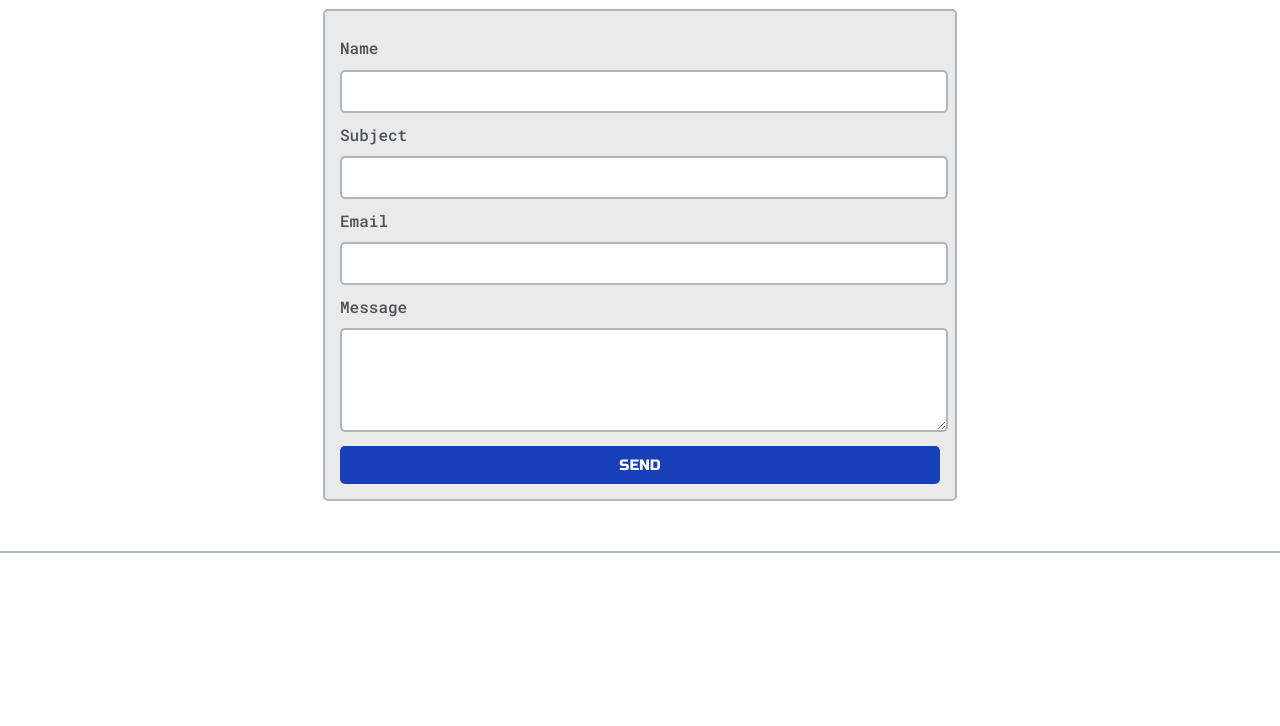
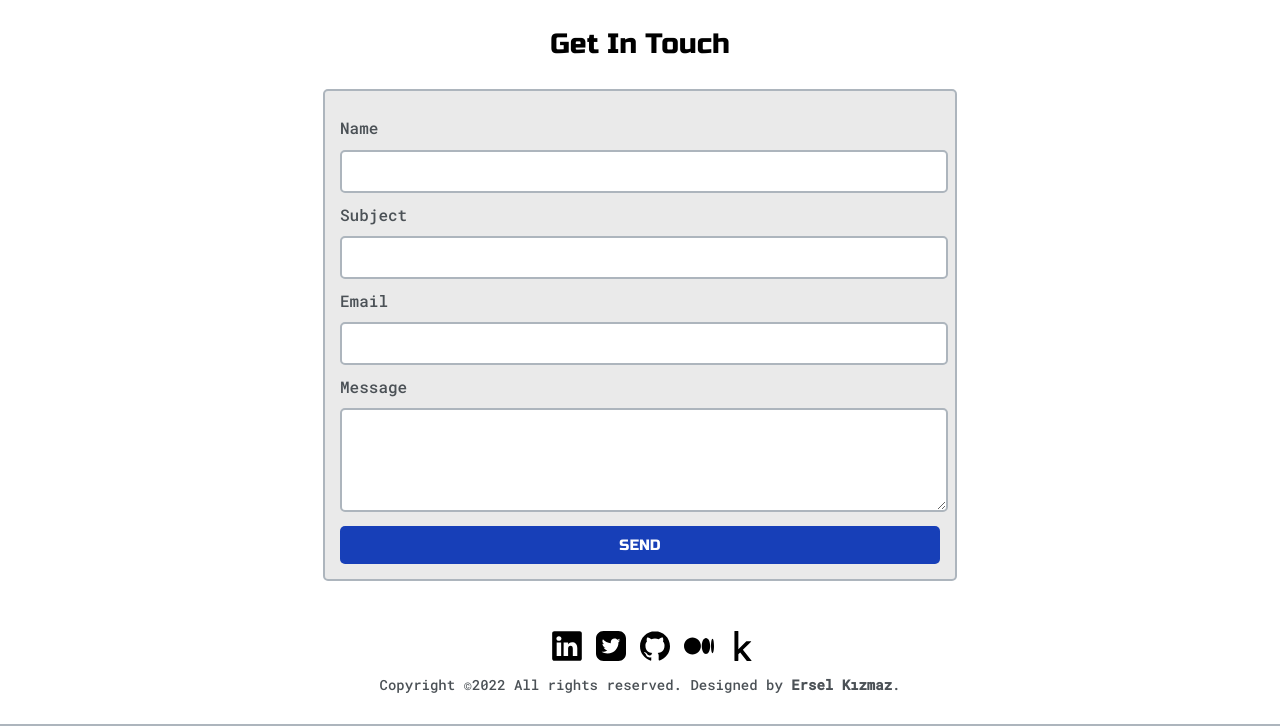
Before and after one commit to mrkizmaz/myWebsite_portfolio, a plain HTML site: page index.html in a window 1280 px wide. Shown: the part 1609-2335 px from the top of the page. Before the commit the page ends 2162 px from the top, so only its background shows below. Drawn offline with Linux system fonts and the light colour scheme.

Commit message:
added social links

```diff
--- a/default.css
+++ b/default.css
@@ -163,6 +163,7 @@ h6 { font-size: 16px;}
     height: 180px;
     width: 200px;
     object-fit: cover;
+    border-radius: 15px;
     border: 2px solid var(--borderColor);
 }
 
@@ -464,7 +465,7 @@ h6 { font-size: 16px;}
 .thumbnail {
     display: block;
     width: 100%;
-    height: 100px;
+    height: 180px;
     object-fit: cover;
 }
 
@@ -482,6 +483,10 @@ h6 { font-size: 16px;}
 .post-intro {
     columns: #4B5156;
     font-size: 14px;
+}
+
+.post-preview p {
+    color: #343a40;
 }
 
 #contact-form {
@@ -529,9 +534,38 @@ h6 { font-size: 16px;}
     border: none;
 }
 
+.footerCol {
+    padding: 0 0 30px 0;
+    text-align: center;
+  }
+
+  .socialCol {
+    margin: 5px;
+  }
+
+  .socialCol li {
+    display: inline-block;
+    padding-right: 10px;
+  }
+
+.socialCol img {
+    width: 30px;
+    height: 30px;
+    -o-object-fit: contain;
+    object-fit: contain;
+  }
+
+.copyrightCol {
+    padding: 5px 0 0 0;
+    font-size: 14px;
+  }
+
+.copyrightCol p {
+    margin: 0;
+  }
 
 @media screen and (max-width: 1200px) {
-    .main-container{
+    .main-container {
         width: 95%;
     }
 }
--- a/index.html
+++ b/index.html
@@ -55,7 +55,7 @@
                             <div id="corner-tl" class="corner"></div>
                             <div id="corner-tr" class="corner"></div>
                             <h4 style="margin: 4px;">What I do?</h4>
-                            <p>I am interested in data fields...</p>
+                            <p>I am interested in Data Science, Machine Learning, Artificial Intelligence.</p>
                             <div id="corner-br" class="corner"></div>
                             <div id="corner-bl" class="corner"></div>
                         </div>
@@ -71,8 +71,9 @@
             <div class="about-wrapper">
                 <div class="about-me">
                     <h4>More about me</h4>
-                    <p>I'm an Electrical Electronic Engineer, <br>
-                    I develop myself in the fields of engineering and artificial intelligence in order to create value for the companies or organizations I am affiliated with by applying the necessary science and mathematics to solve problems.</p>
+                    <p>I'm an Electrical Electronic Engineer.<br>
+                    Since I love mathematics and software programming, I develop myself in data-related areas. I enjoy working with data and presenting them with my storytelling as a result of relevant math and statistics.<br>
+                    In a word, I am a <i>data geek.</i></p>
                     <hr>
 
                     <h5>Key Skills</h5>
@@ -195,6 +196,23 @@
                 <input id="submit-btn" type="Submit" value="SEND">
             </form>
 
+            <footer>
+                <div class="footerCol">
+                    <div class="container">
+                        <ul class="socialCol">
+                            <li><a target="_blank" href="https://www.linkedin.com/in/mrkizmaz/"><img src="images/linkedin.svg"></a></li>
+                            <li><a target="_blank" href="https://twitter.com/mrkizmaz"><img src="images/twitter.svg"></a></li>
+                            <li><a target="_blank" href="https://github.com/mrkizmaz"><img src="images/github.svg"></a></li>
+                            <li><a target="_blank" href="https://medium.com/@mrkizmaz"><img src="images/medium.svg"></a></li>
+                            <li><a target="_blank" href="https://www.kaggle.com/mrkizmaz"><img src="images/kaggle.svg"></a></li>
+                        </ul>
+                        <div class="copyrightCol">
+                            <p>Copyright ©2022 All rights reserved. Designed by <b>Ersel Kızmaz</b>.</p>
+                        </div>
+                    </div>
+                </div>
+            </footer>
+
         </div>
     </section>
 
--- a/theme_css/green.css
+++ b/theme_css/green.css
@@ -10,9 +10,9 @@
 
 	--themeDotBorder:#004b23;
 
-	--previewBg: rgba(38, 112, 4, 0.8);
+	--previewBg: rgb(60, 178, 6, 0.8);
 
-	--previewShadow:#38b000;
+	--previewShadow:#349407;
 
 	--buttonColor:#70e000;
 
```
Also changed, not shown: images/github.svg (added), images/kaggle.svg (added), images/linkedin.svg (added), images/medium.svg (added), images/twitter.svg (added).
